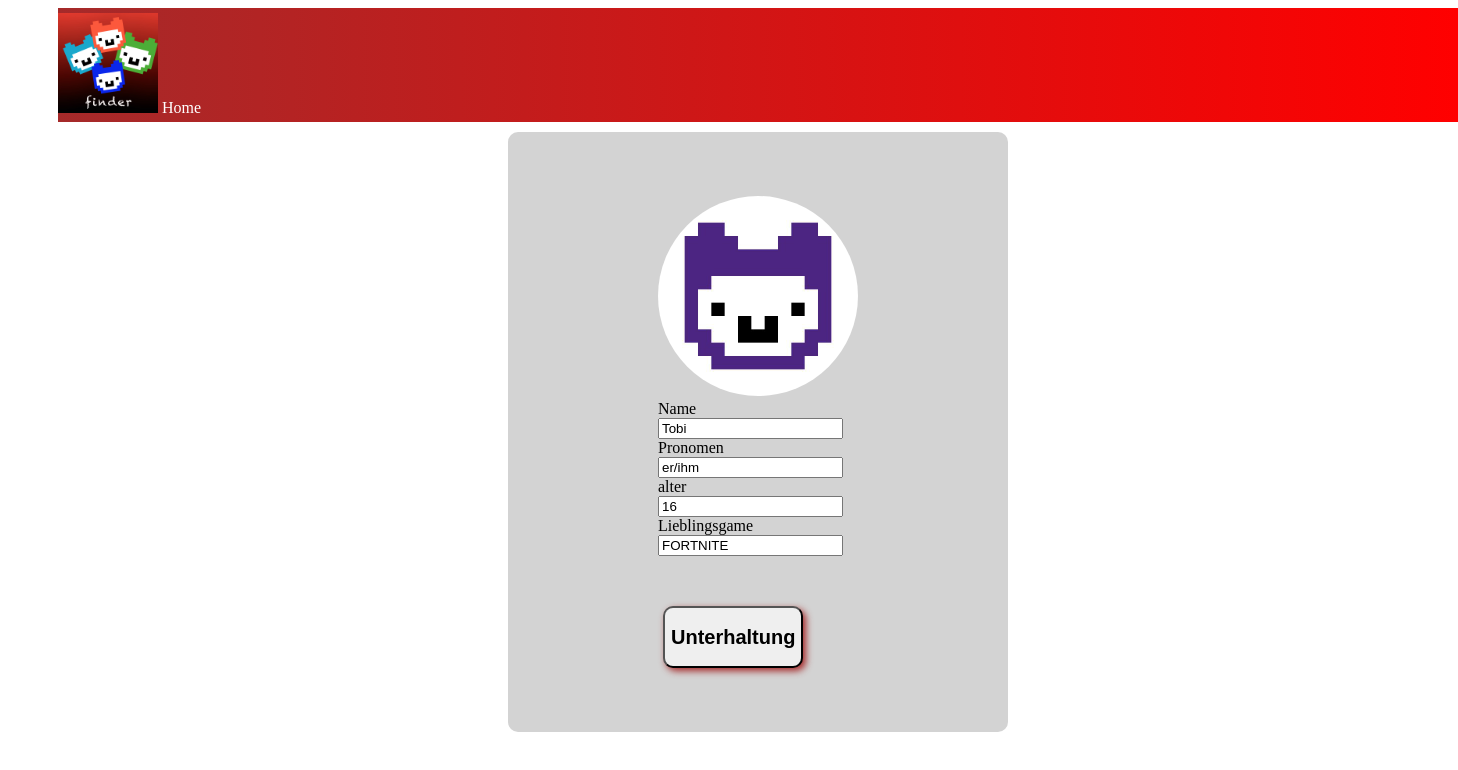
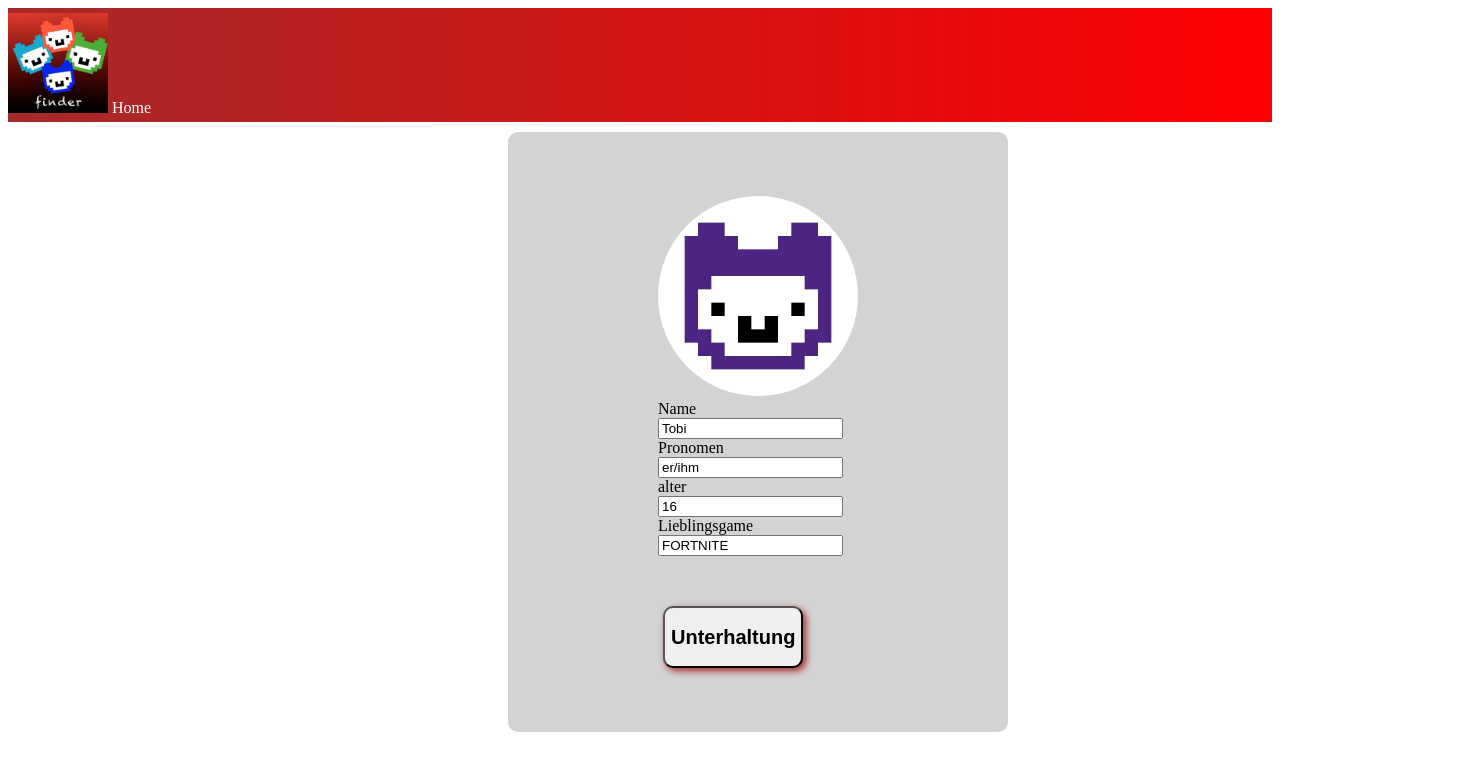
Before and after one commit to Nino678190/Finder, a website: page FinderItsAMatch.html in a window 1280 px wide. Shown: the whole page, 1458 px wide, since content can reach past the window. Drawn offline with Linux system fonts and the light colour scheme.

Commit message:
Width auto header

```diff
--- a/Finder-its a Match-style.css
+++ b/Finder-its a Match-style.css
@@ -61,11 +61,9 @@ body{
     background: linear-gradient(to right, brown,red);
     padding: 5px 0;
     justify-content:space-between;
-    width: 1400px;
-    margin-left: 50px;
+    width: auto;
+}
 
-
-}
 .Profilbild{
     border-radius: 100px;
 }
```
